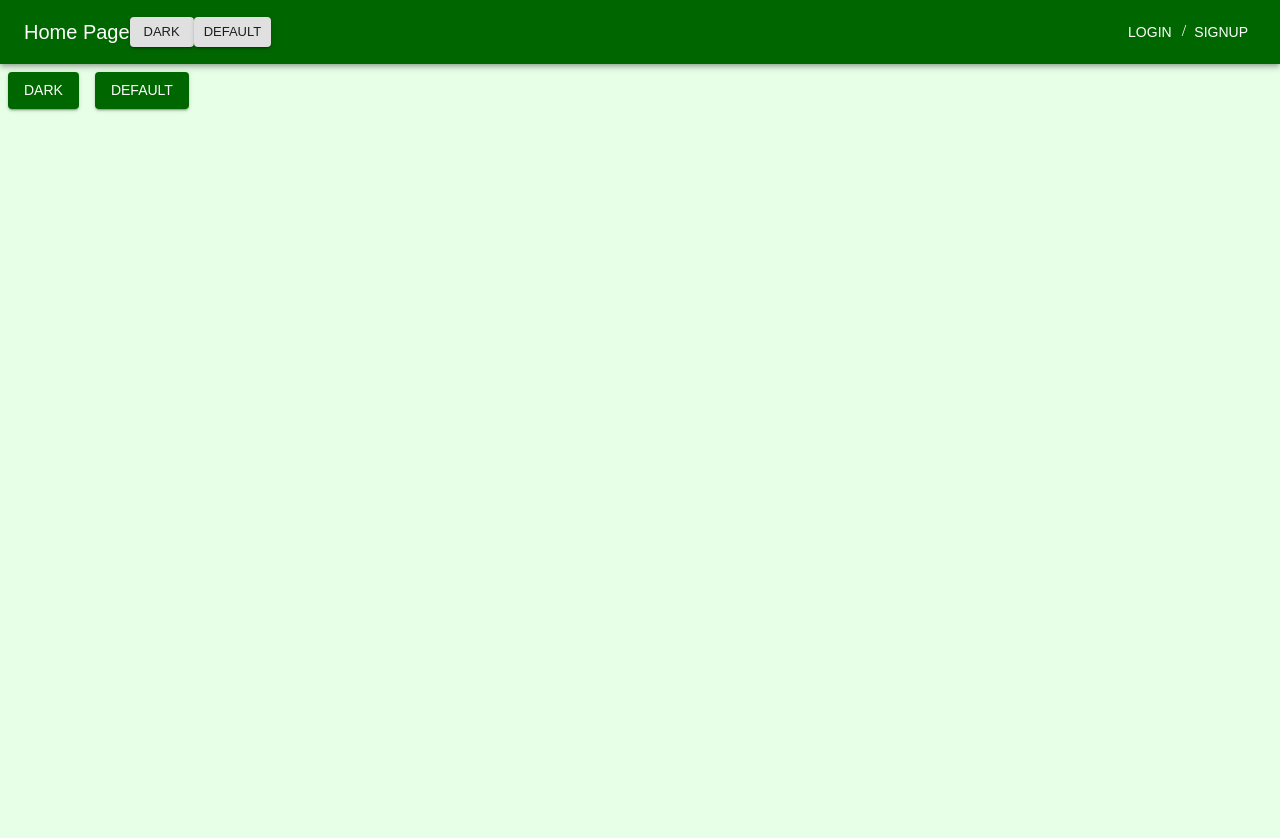
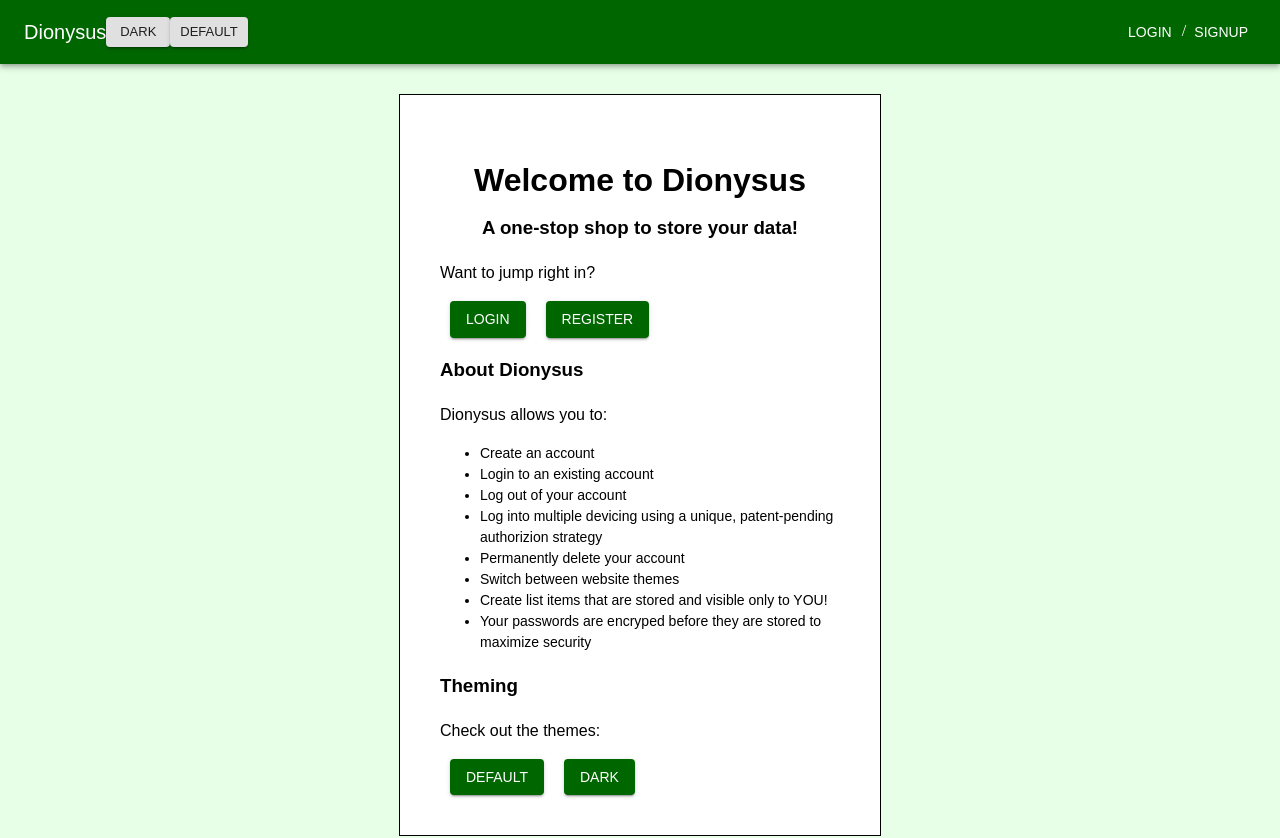
Before and after one commit to Koblinskis/Dionysus-frontend, a React (Create React App) app: page / in a window 1280 px wide. Shown: the top 838 px of the page. Built offline with nearby package versions, Linux system fonts and the light colour scheme.

Commit message:
added content to the home page

```diff
--- a/src/components/Header.js
+++ b/src/components/Header.js
@@ -282,7 +282,7 @@ export default function Header(props) {
             <MenuIcon />
           </IconButton>}
           <Typography className={classes.title} variant="h6" noWrap>
-            Home Page
+            Dionysus
           </Typography>
           <Box>
             <Button variant="contained" size='small' onClick={props.changeTheme}>
--- a/src/components/Home.js
+++ b/src/components/Home.js
@@ -1,26 +1,59 @@
 import React from 'react'
+import { Box, Typography, Button } from '@material-ui/core';
 import { makeStyles } from '@material-ui/core/styles';
-import { Button } from '@material-ui/core';
+import { NavLink } from 'react-router-dom'
 
 const useStyles = makeStyles(theme => ({
-  root: {
-    '& > *': {
-      margin: theme.spacing(1),
+  signUp: {
+    margin: '30px',
+    maxWidth: 400,
+    display: 'flex',
+    flexDirection: 'column',
+    padding: '40px',
+    [theme.breakpoints.down('xs')]: {
+      padding: '20px',
+      maxWidth: 200,
     },
+    alignContent: 'center',
+    textAlign: 'center',
   },
-}));
+  center: {
+    display: 'flex',
+    justifyContent: 'center'
+  },
+}))
 
 export default function Home(props) {
-  const classes = useStyles();
+  const classes = useStyles()
+  return (
+    <Box className={classes.center}>
+      <Box bgcolor='success.main' border={1} className={classes.signUp}>
+        <Typography variant='body1' style={{'text-align': 'left'}} color='secondary'>
+          <h1 style={{'margin-bottom': 0, 'text-align': 'center'}}>Welcome to Dionysus</h1> <h3 style={{'margin-top': '10px', 'text-align': 'center'}}>A one-stop shop to store your data!</h3>
+          <p>Want to jump right in?</p>
+          <Button variant='contained' color='primary' style={{margin: '0 10px'}} component={NavLink} to={'/login'}>Login</Button>
+          <Button variant='contained' color='primary' style={{margin: '0 10px'}} component={NavLink} to={'/registration'}>Register</Button>
 
-  return (
-    <div className={classes.root}>
-      <Button variant="contained" color="primary" onClick={props.changeTheme}>
-        dark
-      </Button>
-      <Button variant="contained" color="primary" onClick={props.changeTheme}>
-        default
-      </Button>
-    </div>
-  );
+          <h3>About Dionysus</h3>
+          <p>Dionysus allows you to:</p>
+          <ul style={{'font-size': '14px'}}>
+            <li>Create an account</li>
+            <li>Login to an existing account</li>
+            <li>Log out of your account</li>
+            <li>Log into multiple devicing using a unique, patent-pending authorizion strategy</li>
+            <li>Permanently delete your account</li>
+            <li>Switch between website themes</li>
+            <li>Create list items that are stored and visible only to YOU!</li>
+            <li>Your passwords are encryped before they are stored to maximize security</li>
+          </ul>
+
+          <h3>Theming</h3>
+          <p>Check out the themes:</p>
+
+          <Button variant='contained' color='primary' style={{margin: '0 10px'}} onClick={props.changeTheme}>default</Button>
+          <Button variant='contained' color='primary' style={{margin: '0 10px'}} onClick={props.changeTheme}>dark</Button>
+        </Typography>
+      </Box>
+    </Box>
+  )
 }
```
